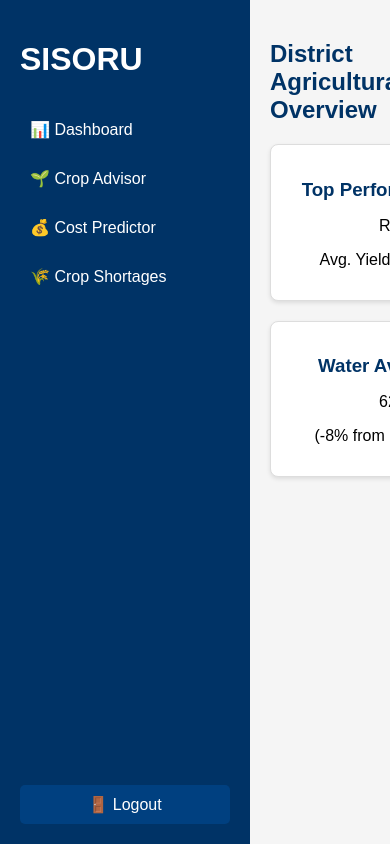
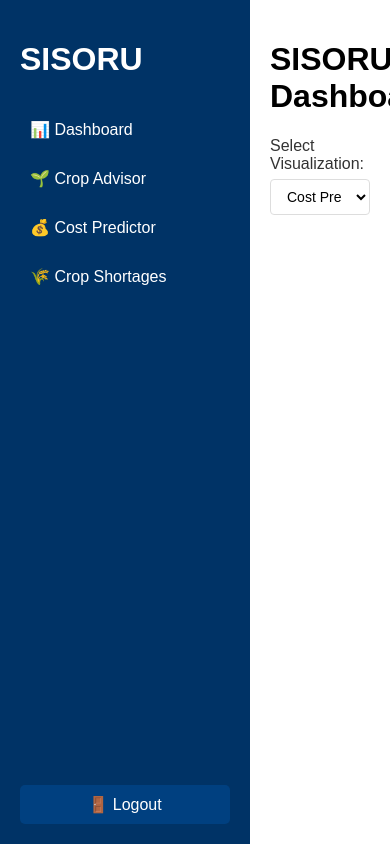
Before and after one commit to Bellatrix122/Sisoru2, a Flask app: page /dashboard in a window 390 px wide. Run offline with Flask 3, Linux system fonts and the light colour scheme; a user stored in the database is signed in; some libraries are stand-ins or nearby versions.

Commit message:
Update dashboard.html

```diff
--- a/templates/dashboard.html
+++ b/templates/dashboard.html
@@ -1,3 +1,4 @@
+
 <!DOCTYPE html>
 <html lang="en">
 <head>
@@ -5,38 +6,183 @@
   <meta name="viewport" content="width=device-width, initial-scale=1.0">
   <title>SISORU Dashboard</title>
   <link rel="stylesheet" href="{{ url_for('static', filename='css/styles.css') }}">
+  <style>
+     body {
+    margin: 0;
+    padding: 0;
+    display: flex;
+    min-height: 100vh;
+  }
+    /* Minimal dropdown styling */
+    .form-select {
+      padding: 8px 12px;
+      border: 1px solid #ddd;
+      border-radius: 4px;
+      font-size: 14px;
+      width: 100%;
+      background-color: white;
+      transition: border-color 0.15s ease-in-out;
+    }
+
+    .form-select:focus {
+      border-color: #4a90e2;
+      outline: none;
+    }
+
+    .form-label {
+      display: block;
+      margin-bottom: 6px;
+      font-weight: 500;
+      color: #333;
+    }
+
+    /* Chart container adjustments */
+    .chart-container {
+      width: 100%;
+      height: calc(100vh - 250px); /* Adjust based on your header height */
+      min-height: 500px;
+      overflow: hidden;
+    }
+
+    .chart-container .card-body {
+      height: 100%;
+      padding: 15px;
+    }
+
+    .chart-container .plotly-graph-div {
+      width: 100% !important;
+      height: 100% !important;
+    }
+
+    /* Button styling */
+    .btn-primary {
+      background-color: #4a90e2;
+      border: none;
+      padding: 8px 12px;
+      border-radius: 4px;
+      color: white;
+      cursor: pointer;
+    }
+
+    .sidebar {
+    height: 100vh;
+    position: fixed;
+    overflow-y: auto;
+  }
+  .container {
+    flex: 1;
+    margin-left: 250px; /* Adjust this to match your sidebar width */
+    padding: 20px;
+    overflow: auto;
+  }
+
+    .btn-primary:hover {
+      background-color: #3a7bc8;
+    }
+  </style>
+  <script src="https://cdn.plot.ly/plotly-latest.min.js"></script>
 </head>
 <body>
-  <!-- Sidebar -->
+  <!-- Sidebar Navigation -->
   <div class="sidebar">
     <h1>SISORU</h1>
     <nav>
       <a href="{{ url_for('dashboard') }}" class="nav-item">📊 Dashboard</a>
       <a href="{{ url_for('crop_advisor') }}" class="nav-item">🌱 Crop Advisor</a>
       <a href="{{ url_for('cost_predictor') }}" class="nav-item">💰 Cost Predictor</a>
-<a href="{{ url_for('crop_shortages') }}" class="nav-item active">🌾 Crop Shortages</a>
-
-
+      <a href="{{ url_for('crop_shortages') }}" class="nav-item">🌾 Crop Shortages</a>
     </nav>
     <div class="logout-container">
       <a href="{{ url_for('logout') }}" class="logout-button">🚪 Logout</a>
     </div>
   </div>
-  <!-- Main Content -->
-  <div class="main-content">
-    <h2>District Agricultural Overview</h2>
-    <div class="grid-container">
-      <div class="content-card">
-        <h3>Top Performing Crop</h3>
-        <p>Rice</p>
-        <p>Avg. Yield: 5.2 ton/ha</p>
+
+  <!-- Main Content Area -->
+  <div class="container">
+    <h1 class="text-center my-4">SISORU Dashboard</h1>
+
+    <!-- Visualization Type Selector -->
+    <div class="dropdown-container mb-4">
+      <label for="chart-select" class="form-label">Select Visualization:</label>
+      <select id="chart-select" name="chart" class="form-select" onchange="updateChart()">
+        <option value="cost" {% if request.args.get('chart') == 'cost' %}selected{% endif %}>Cost Prediction</option>
+        <option value="crop" {% if request.args.get('chart') == 'crop' %}selected{% endif %}>Crop Advisor</option>
+        <option value="shortages" {% if request.args.get('chart') == 'shortages' %}selected{% endif %}>Shortages Analysis</option>
+      </select>
     </div>
-      <div class="content-card">
-        <h3>Water Availability</h3>
-        <p>62%</p>
-        <p>(-8% from last season)</p>
+
+    <!-- Crop Selection Form (Only for Crop Advisor) -->
+    {% if request.args.get('chart') == 'crop' %}
+    <div class="crop-selection-form card mb-4">
+      <div class="card-body">
+        <form method="GET" action="{{ url_for('dashboard') }}">
+          <input type="hidden" name="chart" value="crop">
+
+          <div class="row g-3 align-items-end">
+            <div class="col-md-5">
+              <label for="crop1" class="form-label">First Crop:</label>
+              <select name="crop1" id="crop1" class="form-select">
+                {% for crop in available_crops %}
+                  <option value="{{ crop }}"
+                          {% if request.args.get('crop1') == crop %}selected{% endif %}>
+                    {{ crop.replace('_yield_kg_per_ha', '').replace('_', ' ').title() }}
+                  </option>
+                {% endfor %}
+              </select>
+            </div>
+
+            <div class="col-md-5">
+              <label for="crop2" class="form-label">Second Crop:</label>
+              <select name="crop2" id="crop2" class="form-select">
+                {% for crop in available_crops %}
+                  <option value="{{ crop }}"
+                          {% if request.args.get('crop2') == crop %}selected{% endif %}>
+                    {{ crop.replace('_yield_kg_per_ha', '').replace('_', ' ').title() }}
+                  </option>
+                {% endfor %}
+              </select>
+            </div>
+
+            <div class="col-md-2">
+              <button type="submit" class="btn btn-primary w-100">Compare</button>
+            </div>
+          </div>
+        </form>
+      </div>
+    </div>
+    {% endif %}
+
+    <!-- Chart Display Area -->
+    <div class="chart-container card">
+      <div class="card-body">
+        {{ chart_html|safe }}
       </div>
     </div>
   </div>
+
+  <script>
+    function updateChart() {
+      const selectedChart = document.getElementById("chart-select").value;
+      const urlParams = new URLSearchParams(window.location.search);
+
+      // Preserve crop selections when switching between visualizations
+      if (selectedChart === 'crop') {
+        const crop1 = urlParams.get('crop1') || 'rice_yield_kg_per_ha';
+        const crop2 = urlParams.get('crop2') || 'wheat_yield_kg_per_ha';
+        window.location.href = `?chart=${selectedChart}&crop1=${crop1}&crop2=${crop2}`;
+      } else {
+        window.location.href = `?chart=${selectedChart}`;
+      }
+    }
+
+    // Resize charts when window resizes
+    window.addEventListener('resize', function() {
+      if (typeof Plotly !== 'undefined') {
+        Plotly.Plots.resize(document.getElementById('your-chart-id'));
+      }
+    });
+  </script>
+
+  <script src="https://cdn.jsdelivr.net/npm/bootstrap@5.3.0/dist/js/bootstrap.bundle.min.js"></script>
 </body>
 </html>
```
Lines whose indentation alone changed are shown as unchanged.
